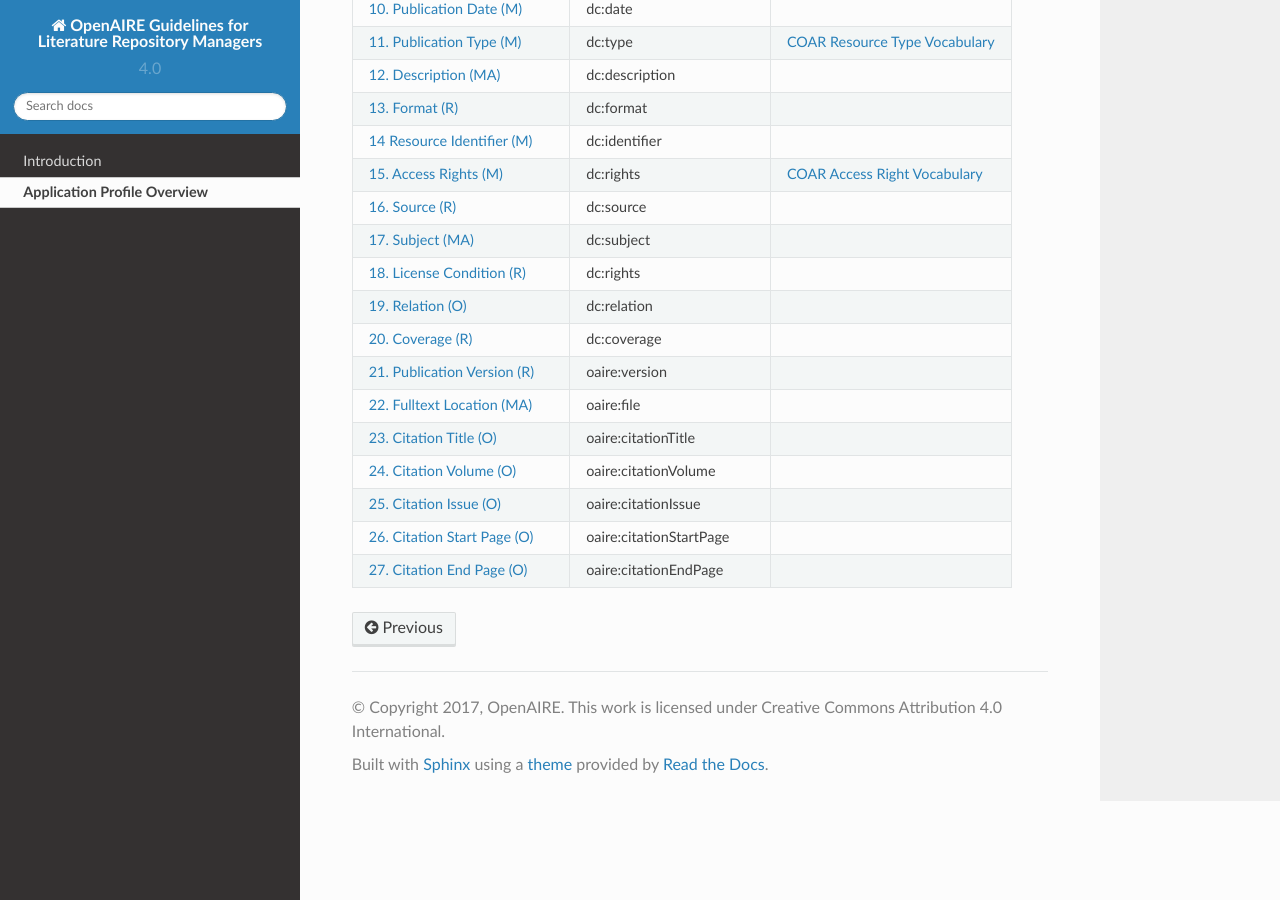
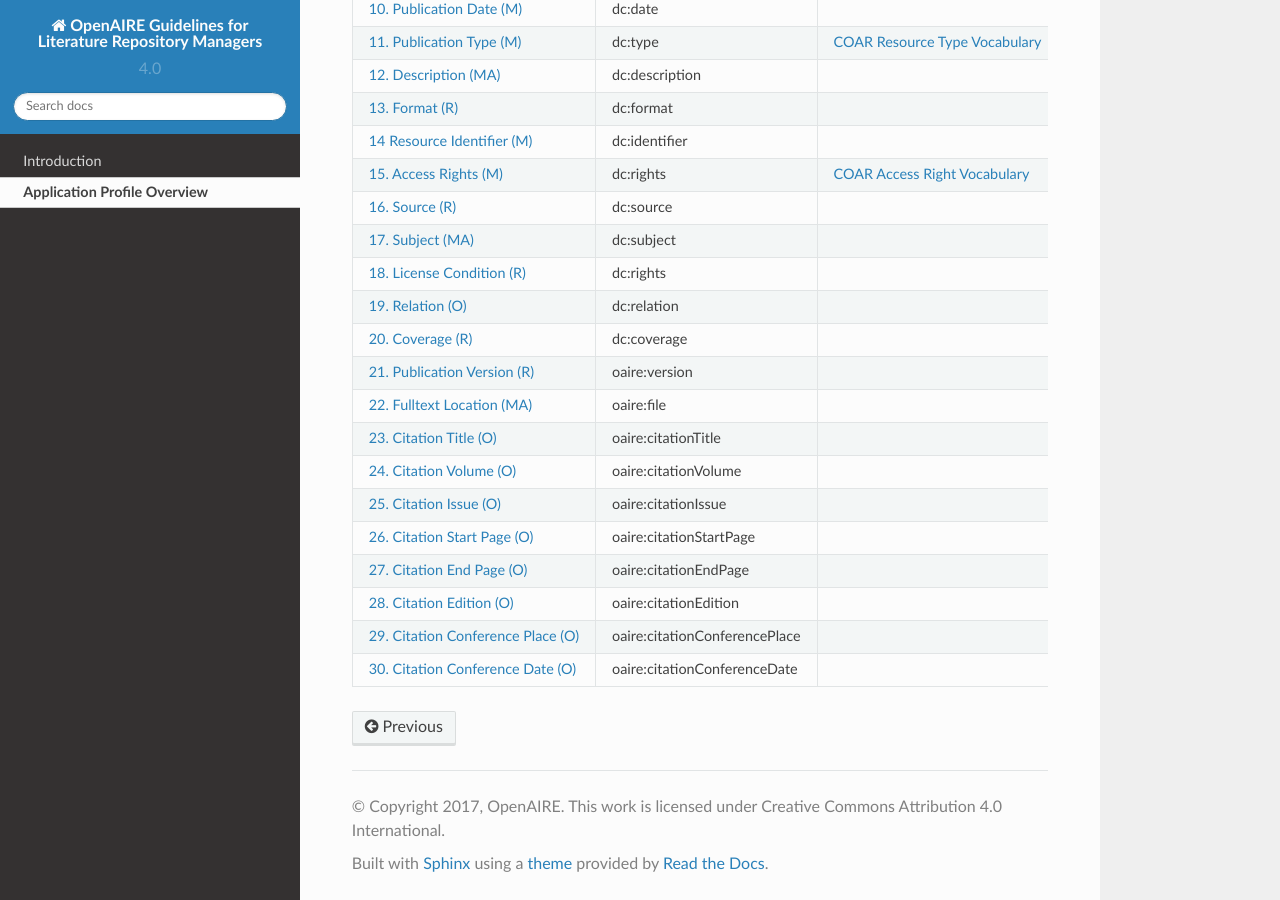
Before and after one commit to openaire/guidelines-literature-repositories, a Sphinx documentation site: the page built from docs/application_profile.rst, in a window 1280 px wide and 900 px high, scrolled down 669 px. Built offline with Sphinx 7.4.7 and the Read the Docs theme 2.0.0, drawn with Linux system fonts in a browser that asks for light colours; a script that is not in the unit is left out.

Commit message:
added more citation properties

```diff
--- a/docs/application_profile.rst
+++ b/docs/application_profile.rst
@@ -38,6 +38,9 @@ OpenAIRE-Field                           Metadata Element              Refinemen
 :ref:`aire:citationIssue`                oaire:citationIssue
 :ref:`aire:citationStartPage`            oaire:citationStartPage
 :ref:`aire:citationEndPage`              oaire:citationEndPage
+:ref:`aire:citationEdition`              oaire:citationEdition
+:ref:`aire:citationConferencePlace`      oaire:citationConferencePlace
+:ref:`aire:citationConferenceDate`       oaire:citationConferenceDate
 ======================================== ============================= ===========================================================================
 
 .. _COAR Resource Type Vocabulary: http://vocabularies.coar-repositories.org/documentation/resource_types/
```
